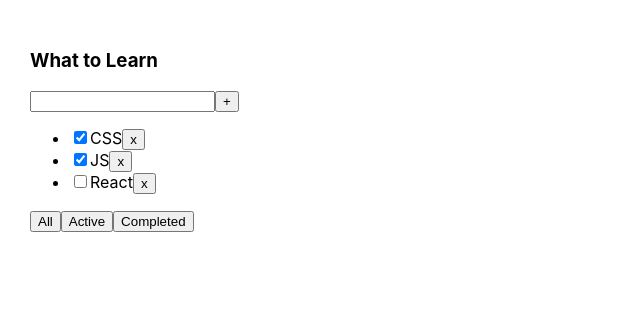
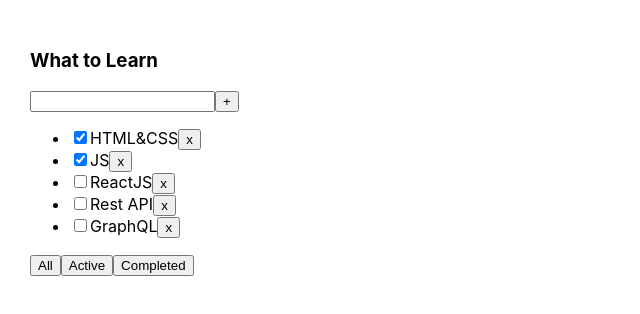
Before and after one commit to AnsarKhubiev/todolist-dimych, a React (Create React App) app: page / in a window 1280 px wide. Shown: the top 314 px of the page, without its empty margins (0-640 px from the left). Built offline with nearby package versions, Linux system fonts and the light colour scheme.

Commit message:
03 Todolist-Dimych. Added input of a new task via input. Refactoring of handlers.

```diff
--- a/src/App.tsx
+++ b/src/App.tsx
@@ -1,26 +1,23 @@
 import React, {useState} from 'react';
 import './App.css';
 import {TaskType, TodoList} from "./TodoList";
+import {v1} from "uuid";
 
 export type FilterVulesType = 'all' | 'active' | 'completed'
 
 function App() {
 
+    //tasks state
     let [tasks, setTasks] = useState<Array<TaskType>>([
-        {id: 1, title: 'CSS', isDone: true},
-        {id: 2, title: 'JS', isDone: true},
-        {id: 3, title: 'React', isDone: false},
+        {id: v1(), title: 'HTML&CSS', isDone: true},
+        {id: v1(), title: 'JS', isDone: true},
+        {id: v1(), title: 'ReactJS', isDone: false},
+        {id: v1(), title: 'Rest API', isDone: false},
+        {id: v1(), title: 'GraphQL', isDone: false},
     ])
 
+    //filters state
     const [filter, setFilter] = useState<FilterVulesType>('all')
-
-    const changeFilter = (filter: FilterVulesType) => {
-        setFilter(filter)
-    }
-
-    if (filter === 'completed') {
-        tasks = tasks.filter(t => t.isDone)
-    }
 
     switch (filter) {
         case "completed":
@@ -31,11 +28,20 @@
             break
     }
 
-    const removeTask = (taskId: number) => {
+    const removeTask = (taskId: string) => {
         const resultTasks = tasks.filter(t => t.id !== taskId);
         setTasks(resultTasks)
     }
 
+    const changeFilter = (filter: FilterVulesType) => {
+        setFilter(filter)
+    }
+
+    const addTask = (title: string)=> {
+        let newTask = {id: v1(), title: title, isDone: false}
+        let newTasks = [newTask, ...tasks];
+        setTasks(newTasks)
+    }
 
     return (
         <div className="App">
@@ -43,6 +49,7 @@
                       tasks={tasks}
                       removeTask={removeTask}
                       changeFilter={changeFilter}
+                      addTask={addTask}
             />
         </div>
     );
--- a/src/TodoList.tsx
+++ b/src/TodoList.tsx
@@ -1,9 +1,9 @@
-import React from "react";
+import React, {ChangeEvent, KeyboardEvent, useState} from "react";
 import {Button} from "./Button";
 import {FilterVulesType} from "./App";
 
 export type TaskType = {
-    id: number
+    id: string
     title: string
     isDone: boolean
 }
@@ -11,36 +11,66 @@
 type PropsType = {
     title: string
     tasks: Array<TaskType>
-    removeTask: (taskId: number)=> void
-    changeFilter: (filter: FilterVulesType)=> void
+    removeTask: (taskId: string) => void
+    changeFilter: (filter: FilterVulesType) => void
+    addTask: (title: string) => void
 }
 
-export function TodoList({title, tasks, removeTask, changeFilter}: PropsType) {
+export function TodoList({title, tasks, removeTask, changeFilter, addTask}: PropsType) {
 
+    const [newTaskTitle, setNewTaskTitle] = useState<string>("");
+
+    const onNewTitleChangeHandler = (e: ChangeEvent<HTMLInputElement>) => {
+        setNewTaskTitle(e.target.value);
+    }
+
+    const onKeyDownHandler = (e: KeyboardEvent<HTMLInputElement>) => {
+        if (e.key === "Enter") {
+            addTask(newTaskTitle);
+            setNewTaskTitle('');
+        }
+    }
+
+    const addTaskHandler = () => {
+        addTask(newTaskTitle);
+        setNewTaskTitle('');
+    }
+
+    const onAllClickHandler = () => changeFilter('all');
+    const onActiveClickHandler = () => changeFilter('active');
+    const onCompletedClickHandler = () => changeFilter('completed');
 
 
     return (
         <div>
             <h3>{title}</h3>
+
             <div>
-                <input/>
-                <button>+</button>
+                <input
+                    value={newTaskTitle}
+                    onChange={onNewTitleChangeHandler}
+                    onKeyDown={onKeyDownHandler}
+                />
+                <Button title="+" onClick={addTaskHandler}/>
             </div>
+
             <ul>
                 {tasks.map(t => {
+                    const onRemoveHandler = () => removeTask(t.id);
                     return (
                         <li key={t.id}>
                             <input type="checkbox" checked={t.isDone}/>
                             <span>{t.title}</span>
-                            <Button title='x' onClick={()=>removeTask(t.id)}/>
+                            <Button title='x' onClick={onRemoveHandler}/>
                         </li>
                     )
                 })}
             </ul>
+
             <div>
-                <Button title={'All'} onClick={()=>changeFilter('all')}/>
-                <Button title={'Active'} onClick={()=>changeFilter('active')}/>
-                <Button title={'Completed'} onClick={()=>changeFilter('completed')}/>
+                <Button title={'All'} onClick={onAllClickHandler}/>
+                <Button title={'Active'} onClick={onActiveClickHandler}/>
+                <Button title={'Completed'} onClick={onCompletedClickHandler}/>
             </div>
         </div>
     )
```
